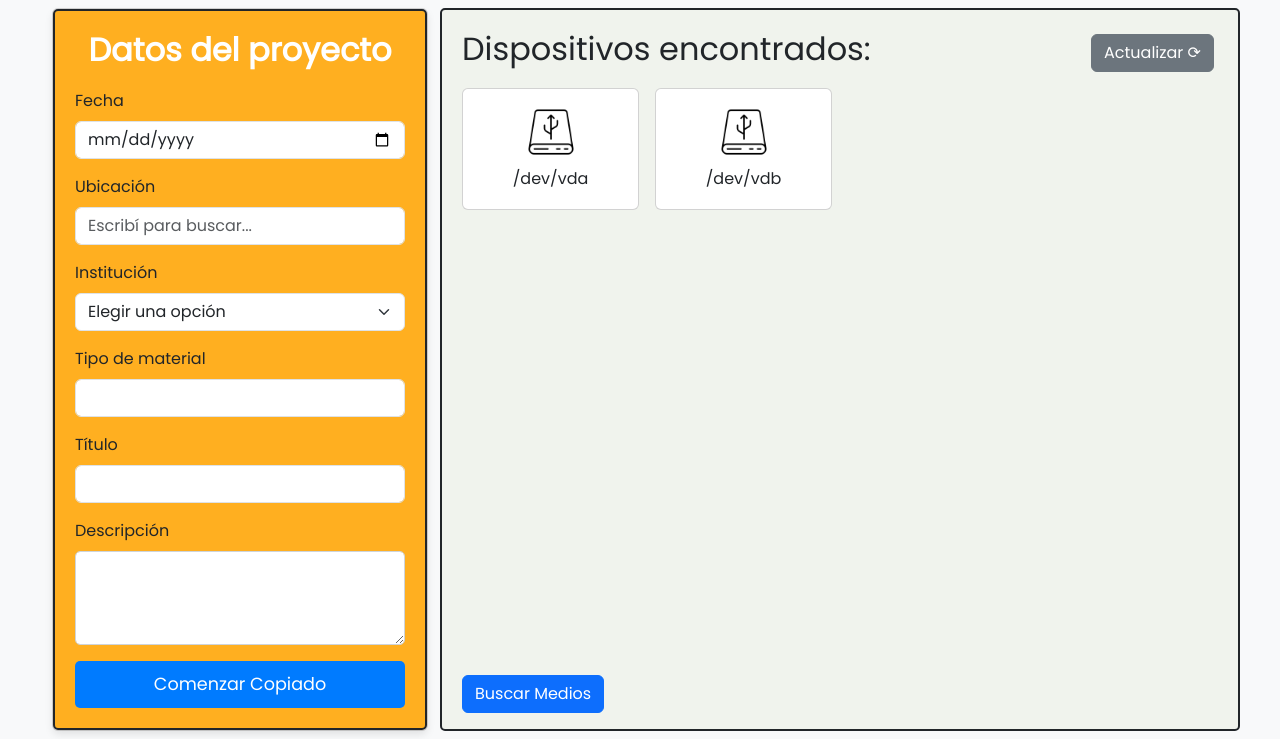
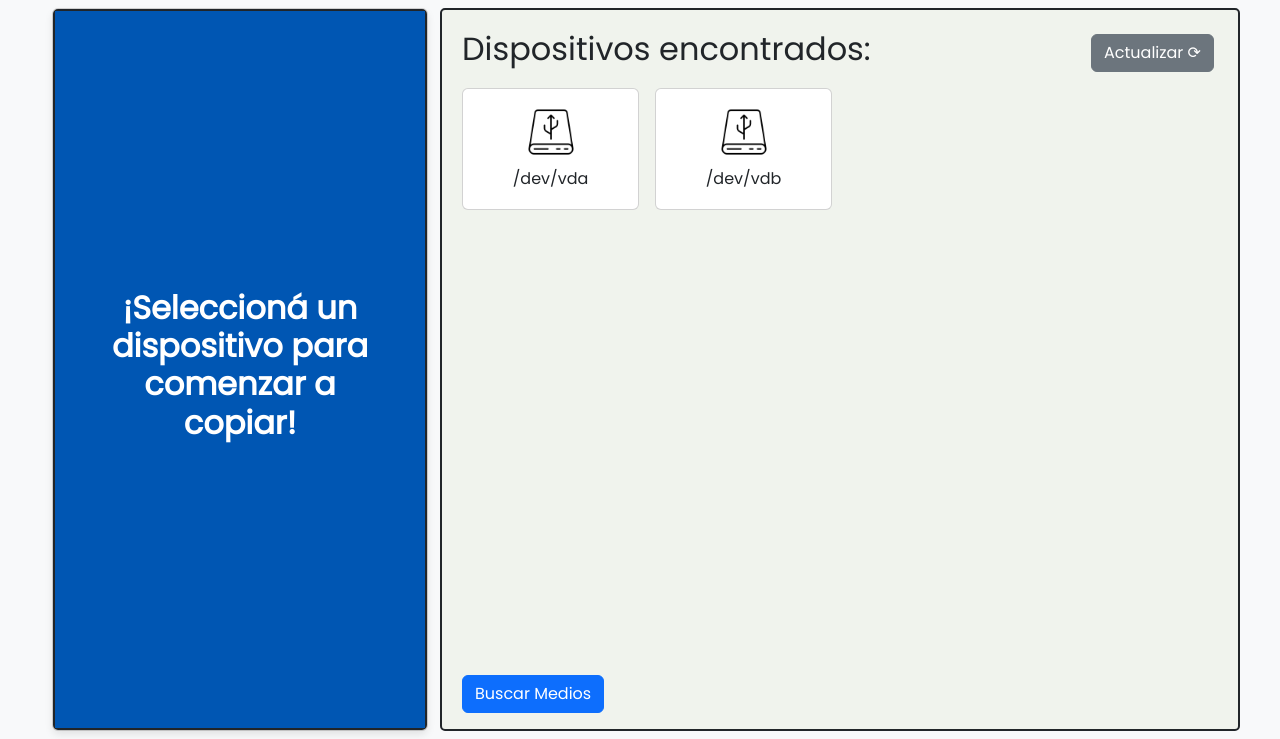
Before and after one commit to facusoto/copyFlow, a Flask app: page / in a window 1280 px wide. Shown: the part 82-821 px from the top of the page. Run offline with Flask 3, Linux system fonts and the light colour scheme; some libraries are stand-ins or nearby versions.

Commit message:
Ahora hay una mascara que protege al formulario si no se seleccionó ningun dispositivo. El proceso de copiado ya funciona, incluidas las partes del frontend (animación en cards, success-text, barra de carga). Falta arreglar el generador de thumbnails para que funcione en un subproceso que no detenga al servidor, generar thumbs hover scrub a demanda, guardar los videos en subcarpetas por tipo de dispositivo, pulir el formulario y vigilar bugs.

```diff
--- a/productora_audiovisual/app/app.py
+++ b/productora_audiovisual/app/app.py
@@ -100,14 +100,16 @@ def copiar():
     # Guardar en la base de datos
     nueva_produccion = Produccion(
         fecha=datos["fecha"],
-        ubicacion=datos.get("ubicacion"),
+        ubicacion=datos["ubicacion"],
         institucion=datos["institucion"],
-        tipo_material=datos.get("tipo_material"),
+        tipo_material=datos["tipo_material"],
         titulo=datos["titulo"],
-        observaciones=datos.get("observaciones")
+        observaciones=datos["observaciones"]
     )
     db.session.add(nueva_produccion)
     db.session.commit()
+
+    print('Datos guardados en la base de datos')
 
     # Crear carpeta de destino
     carpeta_destino = crear_carpeta_destino(
@@ -116,11 +118,13 @@ def copiar():
 
     # Recuperar los medios desde la sesión
     medios_encontrados = session.get('medios_encontrados', [])
+    total_medios = int(len(medios_encontrados))
+
     if not medios_encontrados:
         return jsonify({"error": "No hay medios para copiar"}), 400
 
     # Iniciar copiado con actualización en tiempo real
-    copiar_videos(medios_encontrados, len(medios_encontrados), carpeta_destino, socketio)
+    copiar_videos(medios_encontrados, total_medios, carpeta_destino, socketio)
 
     return jsonify({"message": "Proceso de copiado iniciado"}), 200
 
--- a/productora_audiovisual/app/config.json
+++ b/productora_audiovisual/app/config.json
@@ -1,5 +1,4 @@
 {
-    "home_directory": "E:",
-    "default_thumbnail_directory": "C:/thumbnails",
+    "home_directory": "C:/",
     "ignore_partitions": ["C:\\"]
 }
--- a/productora_audiovisual/app/static/css/styles.css
+++ b/productora_audiovisual/app/static/css/styles.css
@@ -36,6 +36,16 @@ body {
 .container {
     max-width: 1200px;
     margin: 0 auto;
+}
+
+.form-mask {
+    background-color: #0056b3;
+    transition: opacity 0.5s ease;
+    opacity: 1;
+}
+
+.form-mask.d-none {
+    opacity: 0;
 }
 
 /* Sección izquierda */
--- a/productora_audiovisual/app/static/js/scripts.js
+++ b/productora_audiovisual/app/static/js/scripts.js
@@ -39,19 +39,19 @@ socket.on('unidades', function(data) {
 });
 
 function agregarDispositivosAlContenedor(unidades) {
-    let container = document.getElementById("device-container");
-    if (!container) {
+    let deviceContainer = document.getElementById("device-container");
+    if (!deviceContainer) {
         console.error("No se encontró el contenedor de dispositivos.");
         return;
     }
 
     if (unidades.length == 0) {
-        container.innerHTML = '<p class="text-center">No se encontraron dispositivos.</p>';
+        deviceContainer.innerHTML = '<p class="text-center">No se encontraron dispositivos.</p>';
         return;
     }
 
     // Limpiar el contenedor antes de agregar nuevos dispositivos
-    container.innerHTML = '';
+    deviceContainer.innerHTML = '';
 
     // Iterar sobre cada dispositivo encontrado y agregarlo al contenedor
     unidades.forEach((unidad) => {
@@ -65,7 +65,7 @@ function agregarDispositivosAlContenedor(unidades) {
             </div>
         </div>
         `;
-        container.innerHTML += deviceElement;
+        deviceContainer.innerHTML += deviceElement;
     });
 }
 
@@ -111,6 +111,8 @@ function validateAndSearchMedia(event) {
             }
             document.getElementById('menu-container').classList.add('d-none');
             document.getElementById('content-container').classList.remove('d-none');
+            document.getElementById('form-mask').classList.add('d-none');
+
         })
         .catch(error => console.error('Error en la solicitud:', error));
     }
@@ -125,6 +127,7 @@ document.getElementById('back-to-devices').addEventListener('click', function(ev
     // Cambiar los display de los contenedores
     document.getElementById('content-container').classList.add('d-none');
     document.getElementById('menu-container').classList.remove('d-none');
+    document.getElementById('form-mask').classList.remove('d-none');
 });
 
 // Renderizar la lista de medios encontrados
@@ -144,6 +147,9 @@ function renderMediaList(medios) {
             <div class="card">
                 <div class="card-body media-card text-center position-relative" id="media-${idCounter}">
                     <span class="fs-1 text-success" id="media-process-${idCounter}"></span>
+                    <div class="indeterminate-progress-bar progress progress-striped active position-absolute bottom-0 left-0 d-none">
+                        <div class="indeterminate-progress progress-bar" role="progressbar"></div>
+                    </div>
                 </div>
             </div>
             <p class="mb-0 fs-6 text-center text-body video-name">${fileName}</p>
@@ -159,25 +165,27 @@ function renderMediaList(medios) {
 // Seleccionamos el contenedor donde los media-cards serán agregados
 const container = document.querySelector('.media-container');
 
-// Delegado de eventos para escuchar los eventos en los media-cards
+// Escuchar el evento de hover en el contenedor y mostrar la barra de progreso
 container.addEventListener('mouseenter', (event) => {
     if (event.target && event.target.classList.contains('media-card')) {
       let hoverTimeout;
 
       hoverTimeout = setTimeout(() => {
-      const progressBarHTML = `
-        <div class="indeterminate-progress-bar progress progress-striped active position-absolute bottom-0 left-0">
-          <div class="indeterminate-progress progress-bar" role="progressbar"></div>
-        </div>
-      `;
-      event.target.insertAdjacentHTML('beforeend', progressBarHTML);
+        // Buscar la barra de progreso existente
+        const progressBar = event.target.querySelector('.indeterminate-progress-bar');
+
+        // Verificar si la barra de progreso existe y quitar la clase 'd-none' para hacerla visible
+        if (progressBar) {
+          progressBar.classList.remove('d-none');
+        }
       }, 1000); // Esperamos 1 segundo de hover
 
       event.target.addEventListener('mouseleave', () => {
-      clearTimeout(hoverTimeout); // Cancelamos el temporizador si el mouse sale antes de 1 segundo
+        clearTimeout(hoverTimeout);
       });
     }
   }, true);
+
 
 // Escuchar la creacion de thumbnails y agregarlas al frontend
 socket.on("frame", function (data) {
@@ -191,7 +199,9 @@ socket.on("frame", function (data) {
 document.getElementById('search-media').addEventListener('click', validateAndSearchMedia);
 
 // Validar datos del formulario y copiar
-document.getElementById("copiar-btn").addEventListener("click", function () {
+document.getElementById("copiar-btn").addEventListener("click", function (event) {
+    event.preventDefault(); // Evita que el formulario se envíe y la página se recargue
+
     let form = document.getElementById("project-form");
     let formData = new FormData(form);
 
@@ -222,8 +232,34 @@ document.getElementById("copiar-btn").addEventListener("click", function () {
 
 // Escuchar progreso y actualizar la barra
 socket.on("progreso", function (data) {
-    console.log("Progreso recibido:", data.porcentaje + "%");
+    let copyProgress = data.porcentaje[0]
+    let mediaCardNumber = data.porcentaje[1];
+    console.log("Progreso recibido:", copyProgress + "%");
+
+    // Actualizar la barra de progreso
     let progressBar = document.getElementById("progress-bar");
-    progressBar.style.width = data.porcentaje + "%";
-    progressBar.textContent = data.porcentaje + "%";
+    progressBar.style.width = copyProgress + "%";
+    progressBar.textContent = copyProgress + "%";
+
+    // Agregar el spinner de carga
+    let mediaCardSelect = document.getElementById(`media-${mediaCardNumber}`);
+    let spinner = mediaCardSelect.querySelector(".indeterminate-progress-bar");
+    spinner.classList.remove('d-none');
+
+    if (copyProgress >= 1) {
+        let processElement = mediaCardSelect.querySelector(`#media-process-${mediaCardNumber}`);
+
+        // Actualizar su contenido de texto para agregar el ✓
+        if (processElement) {
+            processElement.textContent = "✓";
+        }
+
+        let lastCard = document.getElementById(`media-${mediaCardNumber - 1}`);
+        let lastSpinner = lastCard.querySelector(".indeterminate-progress-bar");
+        lastSpinner.classList.add('d-none');
+    }
+    else if (copyProgress == 100) {
+        mediaCardSelect.getElementById(`media-process-${mediaCardNumber}`).textContent = "✓";
+        spinner.classList.add('d-none');
+    }
 });
--- a/productora_audiovisual/app/templates/index.html
+++ b/productora_audiovisual/app/templates/index.html
@@ -38,7 +38,10 @@
             <!-- Sección izquierda -->
             <div class="col-md-4">
                 <div class="card">
-                    <div class="card-body left-panel">
+                    <div class="card-body left-panel position-relative">
+                        <div id="form-mask" class="form-mask position-absolute top-0 start-0 w-100 h-100 d-flex justify-content-center align-items-center">
+                            <h2 class="w-75">¡Seleccioná un dispositivo para comenzar a copiar!</h2>
+                        </div>
                         <h2 class="card-title">Datos del proyecto</h2>
                         <form method="POST" action="" class="form" id="project-form">
                             <div class="mb-3">
@@ -47,7 +50,7 @@
                             </div>
                             <div class="mb-3">
                                 <label for="campo2" class="form-label">Ubicación</label>
-                                <input class="form-control" list="datalistOptions" id="exampleDataList" placeholder="Escribí para buscar...">
+                                <input class="form-control" list="datalistOptions" id="exampleDataList" placeholder="Escribí para buscar..." name="ubicacion">
                                 <datalist id="datalistOptions" class="campo2">
                                     <option value="Agronomía">
                                     <option value="Almagro">
@@ -158,7 +161,7 @@
                         </div>
                     </div>
                     <div class="progress mt-3 progress-bar-parent">
-                        <div class="progress-bar progress-bar-striped progress-bar-animated" role="progressbar" style="width: 0%;" aria-valuenow="0" aria-valuemin="0" aria-valuemax="100">0%</div>
+                        <div class="progress-bar progress-bar-striped progress-bar-animated" id="progress-bar" style="width: 0%;" aria-valuenow="0" aria-valuemin="0" aria-valuemax="100">0%</div>
                     </div>
                 </div>
             </div>
--- a/productora_audiovisual/app/utils/file_handler.py
+++ b/productora_audiovisual/app/utils/file_handler.py
@@ -25,7 +25,7 @@ def copiar_videos(lista_medios, total_medios, destino, socketio):
     for key, value in lista_medios.items():
         medio_path = value[0]
         medio = value[1]
-        porcentaje = int((key / total_medios) * 100)
+        porcentaje = int((int(key) / total_medios) * 100)
         print(f'Copiado el {porcentaje}%, archivo {key} de {total_medios}')
 
         print(medio_path, medio)
@@ -39,7 +39,7 @@ def copiar_videos(lista_medios, total_medios, destino, socketio):
         shutil.copy2(ruta_origen, ruta_destino)
         print(f'archivo {medio} copiado en {ruta_destino}')
 
-        socketio.emit('progreso', {'porcentaje': porcentaje})
+        socketio.emit('progreso', {'porcentaje': [porcentaje, key]})
         socketio.sleep(0.1)
 
 if __name__ == "__main__":
```
Also changed, not shown: productora_audiovisual/app/instance/producciones.db. Lines whose indentation alone changed are shown as unchanged.
